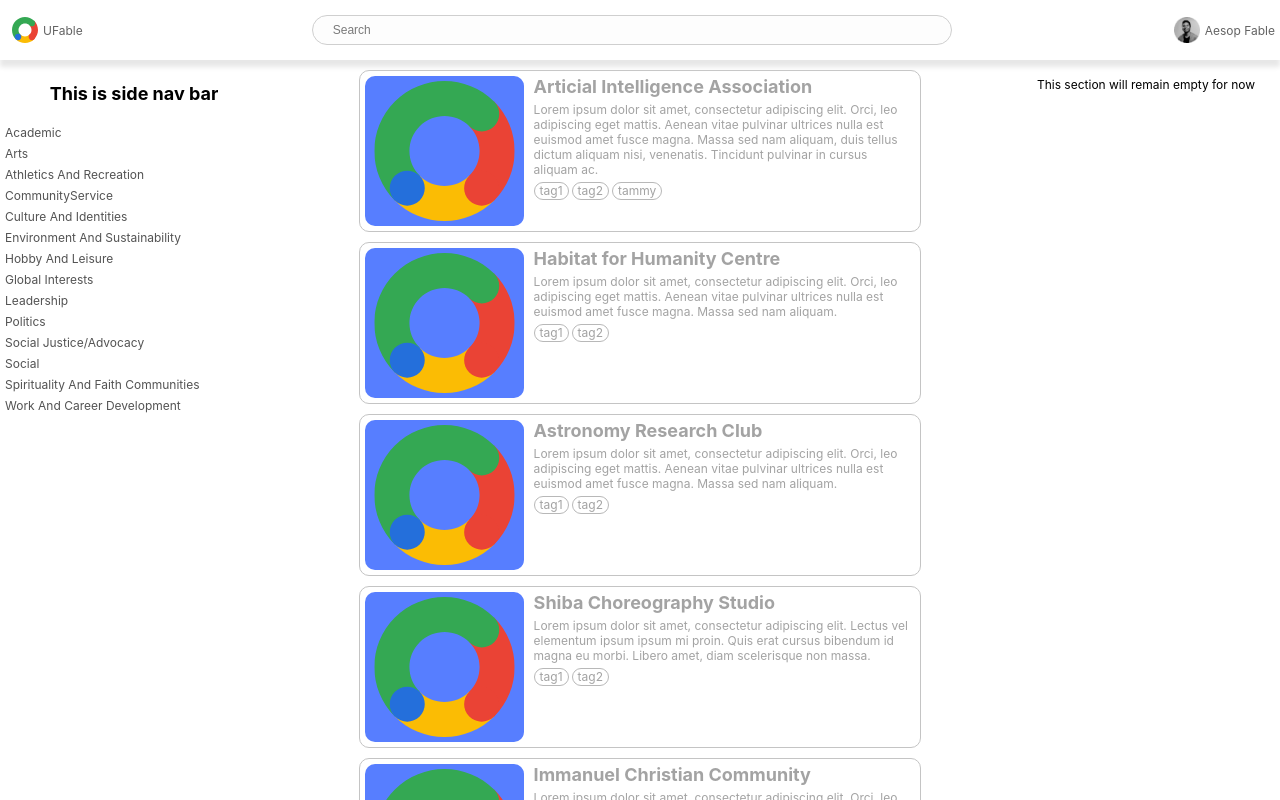
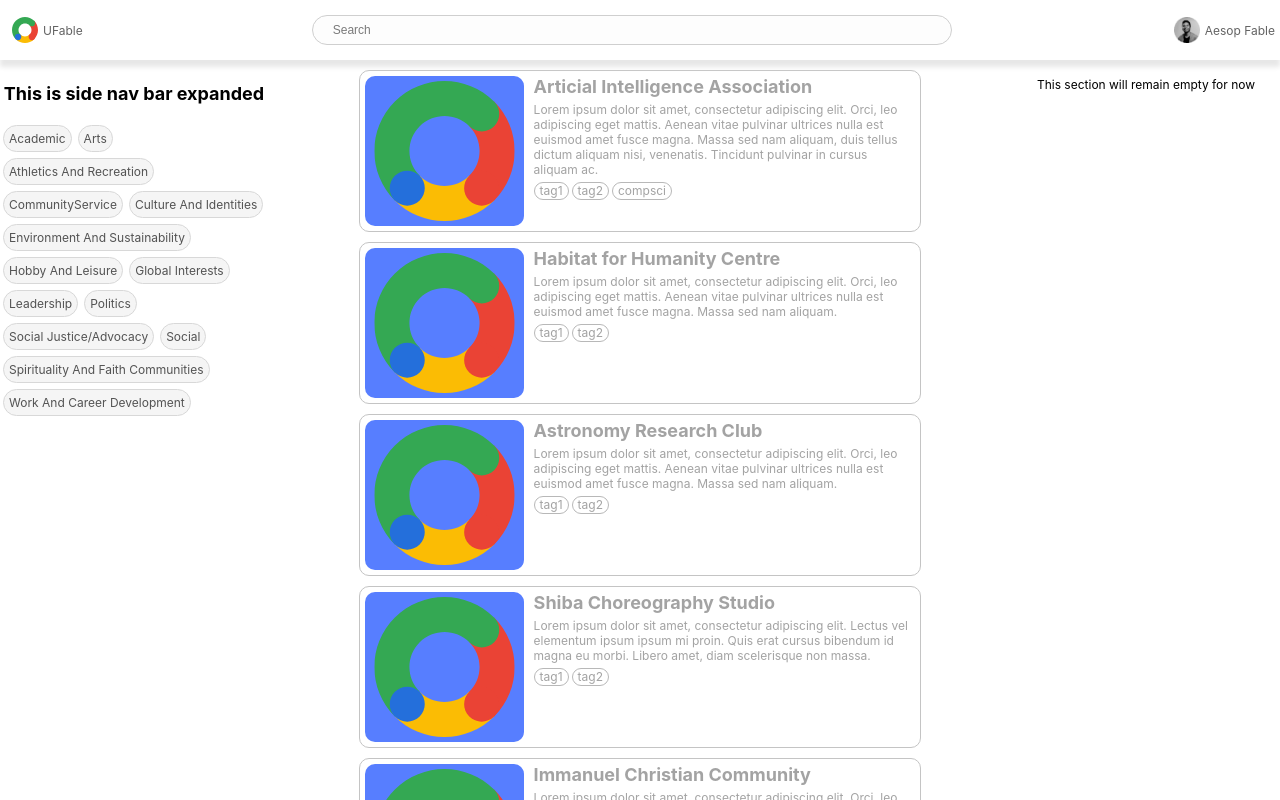
Before and after one commit to artfct/ufable-frontend, a React (Create React App) app: page /dashboard in a window 1280 px wide. Built offline with nearby package versions, Linux system fonts and the light colour scheme.

Commit message:
Clublist side nav bar components updated

```diff
--- a/src/components/clubList/sidenavbar/Sidenavbar.js
+++ b/src/components/clubList/sidenavbar/Sidenavbar.js
@@ -1,26 +1,11 @@
 import './Sidenavbar.css'
-import clsx from "clsx";
-import { makeStyles } from "@material-ui/core/styles";
-import Drawer from "@material-ui/core/Drawer";
-import Button from "@material-ui/core/Button";
-import List from "@material-ui/core/List";
-import Divider from "@material-ui/core/Divider";
-import ListItem from "@material-ui/core/ListItem";
-import ListItemIcon from "@material-ui/core/ListItemIcon";
-import ListItemText from "@material-ui/core/ListItemText";
-import InboxIcon from "@material-ui/icons/MoveToInbox";
-import MailIcon from "@material-ui/icons/Mail";
-
-
-import './Sidenavbar.css'
+import ClubCategories from './clubCategories/ClubCategories'
 
 const Sidenavbar = ({clubCategories}) => {
     return (
         <div className='sidenavbar'>
-            <h3>This is side nav bar</h3>
-            {clubCategories.map((category) => (
-                <p key={category.id}>{category.category}</p>
-            ))}
+            <h3>This is side nav bar expanded</h3>
+            <ClubCategories clubCategories={clubCategories}/>
         </div>
     )
 }
--- /dev/null
+++ b/src/components/clubList/sidenavbar/clubCategories/ClubCategories.css
@@ -0,0 +1,6 @@
+.clubCategoriesContainer {
+    display: flex;
+    justify-content: flex-start;
+    align-items: flex-start;
+    flex-wrap: wrap;
+}
--- /dev/null
+++ b/src/components/clubList/sidenavbar/clubCategories/ClubCategories.js
@@ -0,0 +1,15 @@
+import React from 'react'
+import './ClubCategories.css'
+import ClubCategory from './ClubCategory'
+
+const ClubCategories = ({clubCategories}) => {
+    return (
+        <div className="clubCategoriesContainer">
+            {clubCategories.map((category) => (
+                <ClubCategory key={category.id} category={category}/>
+            ))}
+        </div>
+    )
+}
+
+export default ClubCategories
--- /dev/null
+++ b/src/components/clubList/sidenavbar/clubCategories/ClubCategory.css
@@ -0,0 +1,49 @@
+.clubTagContainer {
+    display: flex;
+    justify-content: flex-start;
+    flex-direction: column;
+    align-items: flex-start;
+}
+/* .category > p {
+    text-align: center;
+    background-color: rgb(245, 245, 245);
+    color: rgb(83, 83, 83);
+    margin: 3px 0px;
+    padding: 5px;
+    border: 1px solid rgb(216, 216, 216);
+    border-radius: 15px;
+} */
+
+#clubTagCategory {
+    text-align: center;
+    background-color: rgb(245, 245, 245);
+    color: rgb(83, 83, 83);
+    margin: 3px 3px;
+    padding: 5px;
+    border: 1px solid rgb(216, 216, 216);
+    border-radius: 15px;
+    width: fit-content;
+    /* width: 160px; */
+}
+
+#clubTagCategory:hover {
+    background-color: rgb(168, 168, 168);
+    color: rgb(255, 255, 255);
+    border: 1px solid rgb(102, 102, 102);
+}
+
+.childTag {
+    display: none;
+}
+
+.childTagShow{
+    display: block;
+    padding: 0;
+    margin: 0;
+}
+
+.childTagShow > p{
+    display: block;
+    padding: 0;
+    margin: 0;
+}
--- /dev/null
+++ b/src/components/clubList/sidenavbar/clubCategories/ClubCategory.js
@@ -0,0 +1,27 @@
+import React, { useState } from 'react'
+import './ClubCategory.css'
+
+const ClubCategory = ({category}) => {
+    const [isActive, setActive] = useState(false);
+    const hasChildren = category.child;
+
+    const handleToggle = () => {
+        setActive(!isActive);
+    };
+
+    return (
+        <div className="clubTagContainer">
+            <p className="clubTag" id="clubTagCategory" onClick={handleToggle}>{category.category}</p>
+            <div className={`childTag${isActive ? "Show" : ""}`}><p>This is hidden tag looooooooool</p></div>
+        </div>
+        // https://www.olioapps.com/blog/react-recursion/
+        // <div className="clubTagContainer">
+        //     <p className="clubTag" id="clubTagCategory" onClick={handleToggle}>{category.category}</p>
+        //     {hasChildren && category.child.map((child) => (
+        //         <ClubCategory className={`childTag${isActive ? "Show" : ""}`} key={child.id} category={category} {...child}/>
+        //     ))}
+        // </div>
+    )
+}
+
+export default ClubCategory
--- a/src/tests/json/categories.json
+++ b/src/tests/json/categories.json
@@ -7,7 +7,59 @@
     {
         "id": "2",
         "category": "Arts",
-        "child": []
+        "child": [
+            {
+                "id": "2-1",
+                "category": "Visual Arts",
+                "child": [
+                    {
+                        "id": "2-1-1",
+                        "category": "Architecture",
+                        "child": []
+                    },
+                    {
+                        "id": "2-1-2",
+                        "category": "Drawing",
+                        "child": []
+                    },
+                    {
+                        "id": "2-1-3",
+                        "category": "Photography",
+                        "child": []
+                    },
+                    {
+                        "id": "2-1-4",
+                        "category": "Media",
+                        "child": []
+                    }
+                ]
+            },
+            {
+                "id": "2-2",
+                "category": "Literary Arts",
+                "child": []
+            },
+            {
+                "id": "2-3",
+                "category": "Performing arts",
+                "child": []
+            },
+            {
+                "id": "2-4",
+                "category": "Multidisciplinary artistic works",
+                "child": []
+            },
+            {
+                "id": "2-5",
+                "category": "Applied Arts",
+                "child": []
+            },
+            {
+                "id": "2-6",
+                "category": "Arts Criticism",
+                "child": []
+            }
+        ]
     },
     {
         "id": "3",
--- a/src/tests/json/clubs.json
+++ b/src/tests/json/clubs.json
@@ -15,7 +15,7 @@
           },
           {
             "id": 13,
-            "title": "tammy"
+            "title": "compsci"
          }
        ],
        "follow": false
```
